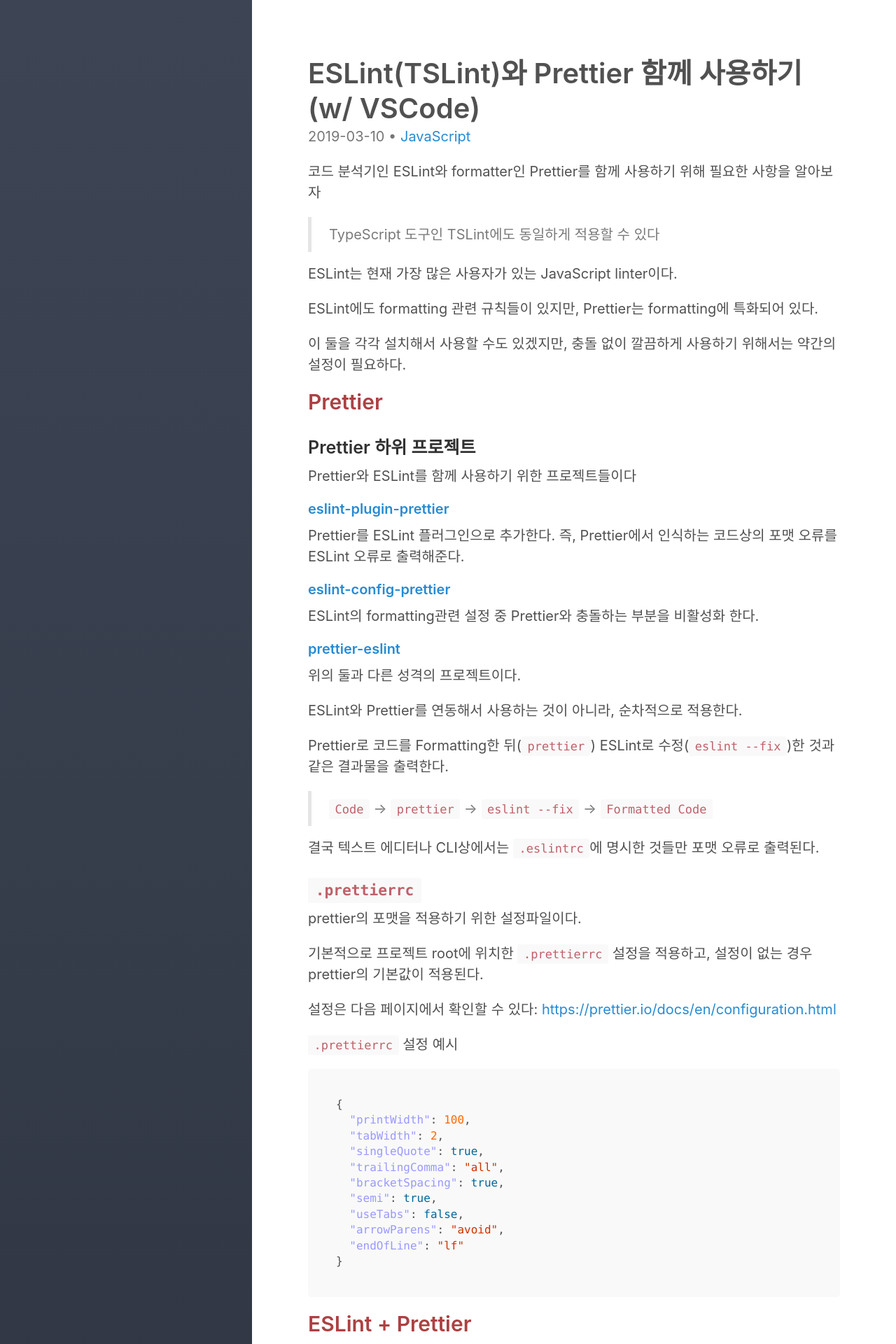
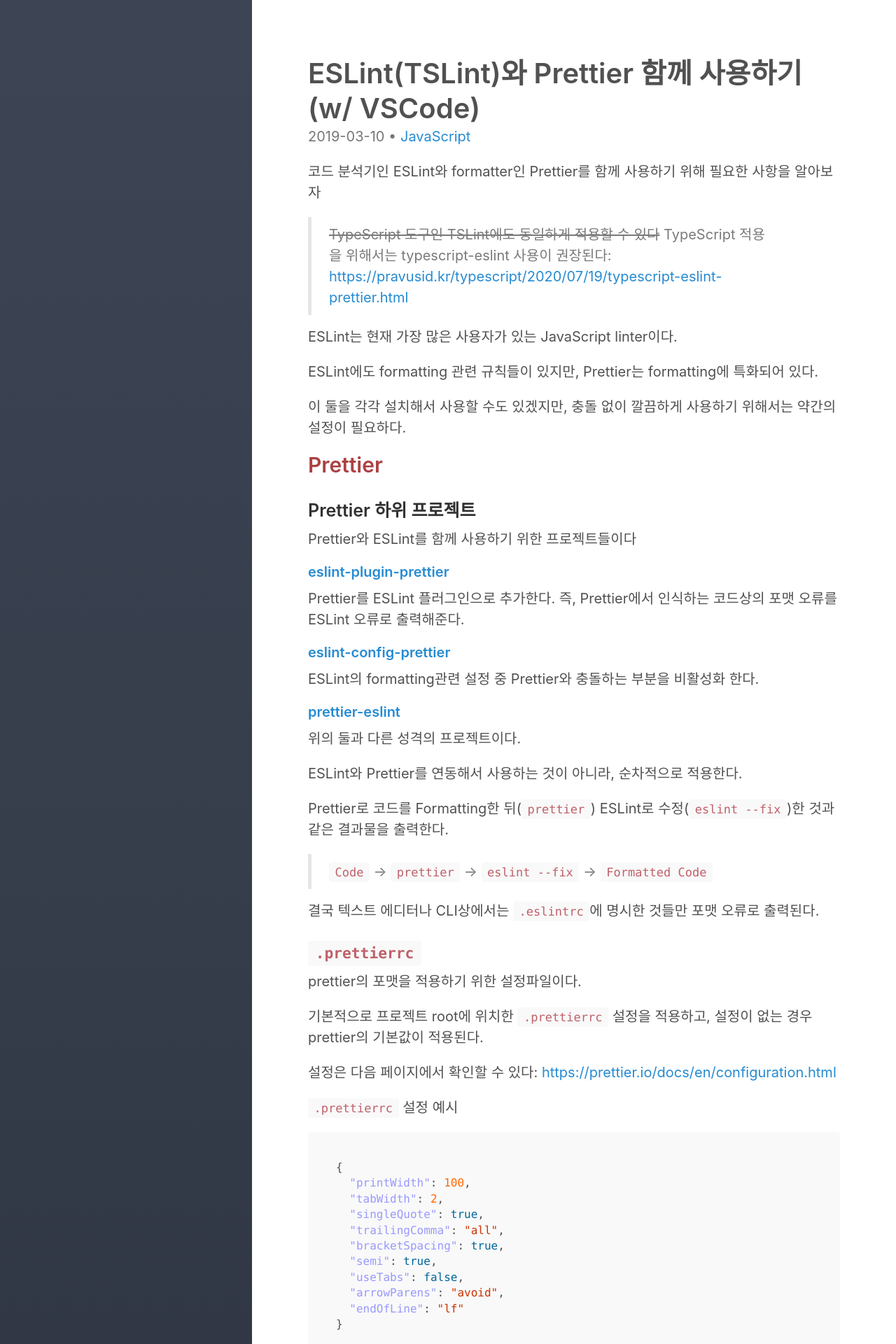
Before and after one commit to pravusid/pravusid.github.io, a Jekyll site: the page built from _posts/javascript/2019/2019-03-10-eslint-prettier.md, in a window 1280 px wide. Shown: the top 1920 px of the page at 70% size. Built offline with Jekyll 4.4.1, drawn with Linux system fonts in a browser that asks for light colours; comment, search, counter and statistics services are not loaded; some of the changed text lies outside the part shown.

Commit message:
update: post

```diff
--- a/_posts/javascript/2019/2019-03-10-eslint-prettier.md
+++ b/_posts/javascript/2019/2019-03-10-eslint-prettier.md
@@ -14,7 +14,8 @@
 
 코드 분석기인 ESLint와 formatter인 Prettier를 함께 사용하기 위해 필요한 사항을 알아보자
 
-> TypeScript 도구인 TSLint에도 동일하게 적용할 수 있다
+> ~~TypeScript 도구인 TSLint에도 동일하게 적용할 수 있다~~
+> TypeScript 적용을 위해서는 typescript-eslint 사용이 권장된다: <https://pravusid.kr/typescript/2020/07/19/typescript-eslint-prettier.html>
 
 ESLint는 현재 가장 많은 사용자가 있는 JavaScript linter이다.
 
@@ -145,6 +146,8 @@
 
 ## TSLint + Prettier 적용
 
+> TypeScript 적용을 위해서는 typescript-eslint 사용이 권장된다: <https://pravusid.kr/typescript/2020/07/19/typescript-eslint-prettier.html>
+
 ### 1. TSLint + tslint-plugin-prettier + tslint-config-prettier
 
 ESLint + Prettier와 거의 동일하지만 `tslint-plugin-prettier`, `tslint-config-prettier` 설정이 약간 다르다.
```
